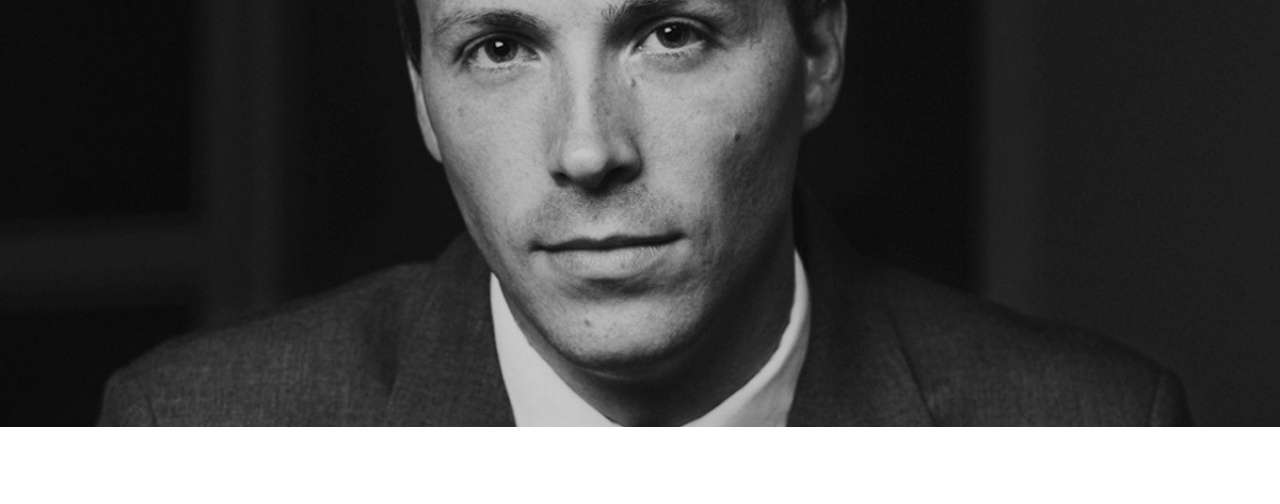
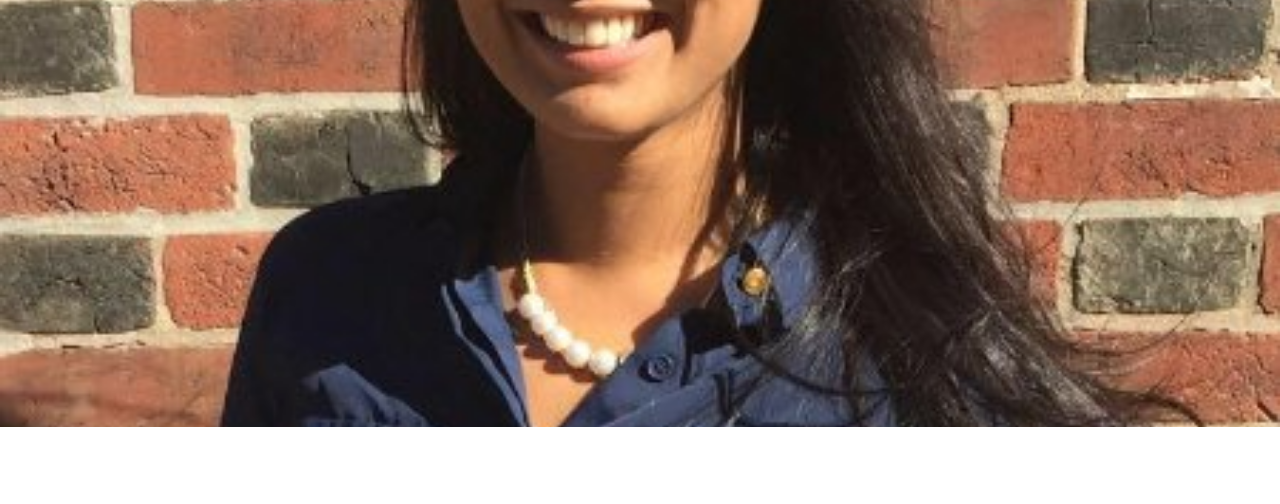
Before and after one commit to anushiyabalakrishnan/anushiyabalakrishnan.github.io, a plain HTML site: page about.html in a window 1280 px wide. Shown: the part 53-557 px from the top of the page. Drawn offline with nearby package versions, Linux system fonts and the light colour scheme.

Commit message:
Update style.css

```diff
--- a/assets/css/style.css
+++ b/assets/css/style.css
@@ -197,7 +197,7 @@ h1, h2, h3, h4, h5, h6 {
 }
 
 #aboutwrap {
-	background: url(../img/about.jpg) no-repeat center top;
+	background: url(../img/pro.jpg) no-repeat center top;
 	margin-top: -70px;
 	padding-top: 250px;
 	text-align:center;
```
